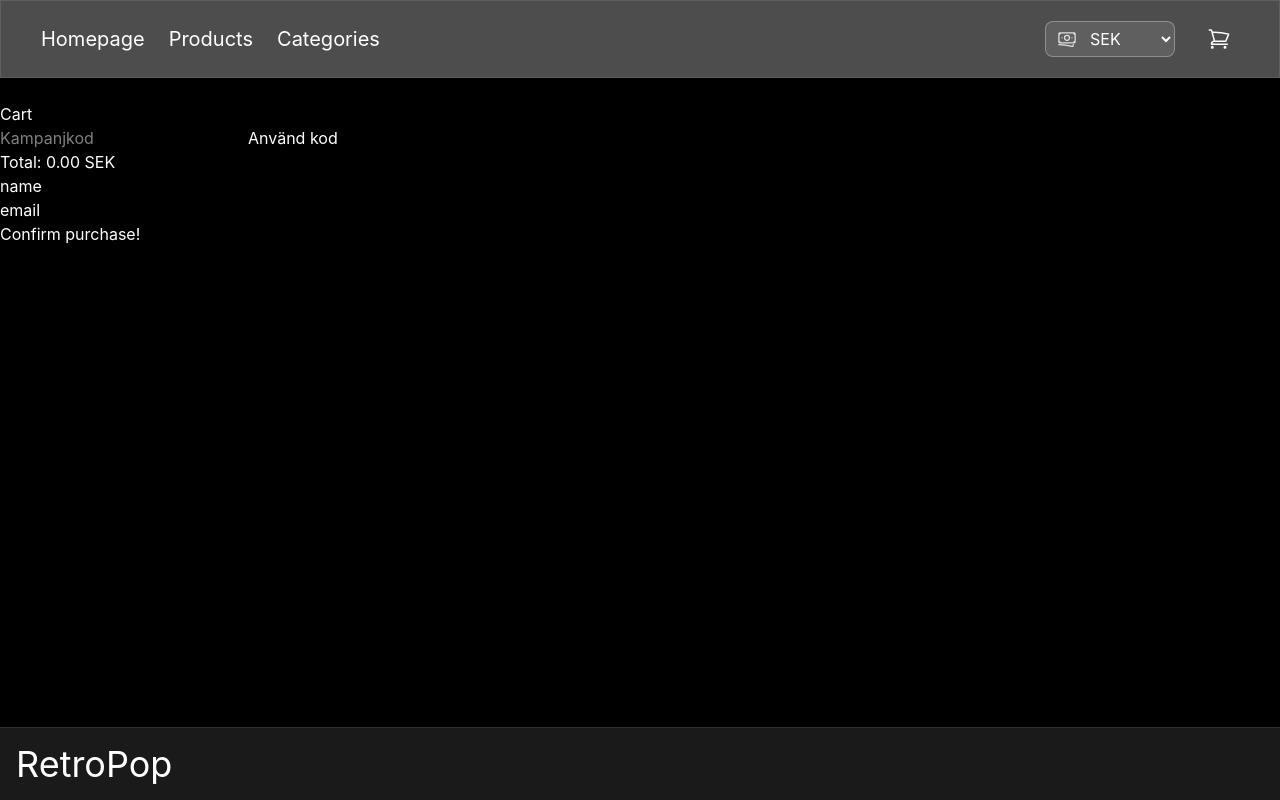
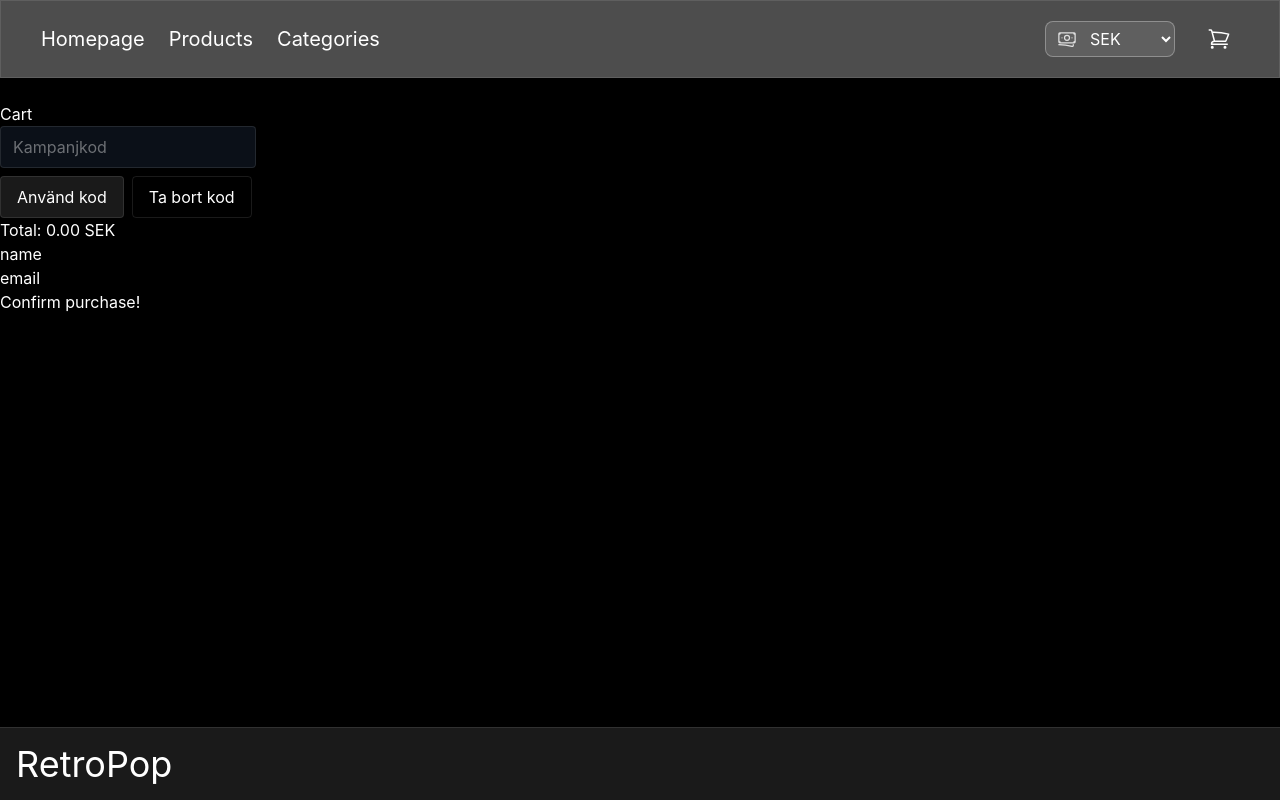
Before and after one commit to SaliSammoArtin/RetroPop-website, a React (Vite) app: page /cart in a window 1280 px wide. Built offline with nearby package versions, Linux system fonts and the light colour scheme.

Commit message:
Fixar avrundning, rabatt-omräkning, tar bort gammal testfil

```diff
--- a/src/CampaignModule/index.js
+++ b/src/CampaignModule/index.js
@@ -103,9 +103,9 @@ export default class CampaignModule {
 
     // Skickar tillbaka resultatet till den som anropade run()
     return {
-      totalPrice: totalPrice,
-      discountAmount: discountAmount,
-      finalPrice: finalPrice,
+      totalPrice: Math.round(totalPrice * 100) / 100,
+      discountAmount: Math.round(discountAmount * 100) / 100,
+      finalPrice: Math.round(finalPrice * 100) / 100,
     };
   }
 }
--- a/src/components/CampaignCodeField.jsx
+++ b/src/components/CampaignCodeField.jsx
@@ -2,20 +2,35 @@ import { useEffect, useState } from 'react';
 import { useCart } from '../context/CartContext';
 import Modules from '../modules/moduleMaker.js';
 
+// Tar emot onDiscountApplied som prop, en funktion FÖRÄLDERN (Cart.jsx)
+// skickar in, så den kan få veta om resultatet, inte bara denna komponent.
 export default function CampaignCodeField({ onDiscountApplied }) {
+
+  // Hämtar den RIKTIGA varukorgen, delad via CartContext
   const { cartItems } = useCart();
+
+  // Håller koll på vad kunden skriver i fältet
   const [campaignCode, setCampaignCode] = useState('');
+
+  // Håller resultatet EFTER att modulen räknat ut rabatten
   const [discountResult, setDiscountResult] = useState(null);
 
+  // Körs automatiskt VARJE gång cartItems ändras (produkt läggs till/tas bort).
+  // Nollställer rabatten och fältet, kunden måste skriva in koden på nytt
+  // om varukorgen ändrats, så gammal/felaktig rabatt inte "hänger kvar".
   useEffect(() => {
-    if (cartItems.length === 0)
- {
+    if (cartItems.length === 0) {
       setDiscountResult(null);
       setCampaignCode('');
- }
-}, [cartItems]);
+      onDiscountApplied(null)
+    } else if (campaignCode) {
+      applyCampaignCode();
+      }
+    }, [cartItems]);
 
   async function applyCampaignCode() {
+
+    // Anropar modulen (via moduleMaker) med koden och den riktiga varukorgen
     const result = await Modules.CampaignModule.run({
       campaignCode: campaignCode,
       cart: cartItems,
@@ -25,10 +40,26 @@ export default function CampaignCodeField({ onDiscountApplied }) {
   }
 
   return (
-    <div>
-      <input value={campaignCode} onChange={(e) => setCampaignCode(e.target.value)} placeholder="Kampanjkod" />
-      <button onClick={applyCampaignCode}>Använd kod</button>
-      {discountResult && <p>Rabatt: {discountResult.discountAmount} kr</p>}
+  <div className="flex flex-col gap-2">
+    <input
+      value={campaignCode}
+      onChange={(e) => setCampaignCode(e.target.value)}
+      placeholder="Kampanjkod"
+      className="bg-slate-800/40 border border-white/10 rounded px-3 py-2 text-white placeholder-white/40 w-64"
+    />
+    <div className="flex gap-2">
+      <button
+        onClick={applyCampaignCode}
+        className="bg-white/10 hover:bg-white/20 border border-white/10 rounded px-4 py-2 transition-colors">
+        Använd kod
+      </button>
+      <button
+        onClick={() => { setDiscountResult(null); setCampaignCode(''); onDiscountApplied(null); }}
+        className="hover:text-red-400 border border-white/10 rounded px-4 py-2 transition-colors">
+        Ta bort kod
+      </button>
     </div>
-  );
+    {discountResult && <p className="text-green-400">Rabatt: {discountResult.discountAmount} kr</p>}
+  </div>
+);
 }
```
Also changed, not shown: 1 other file (tests, documents, lock files or other folders).
